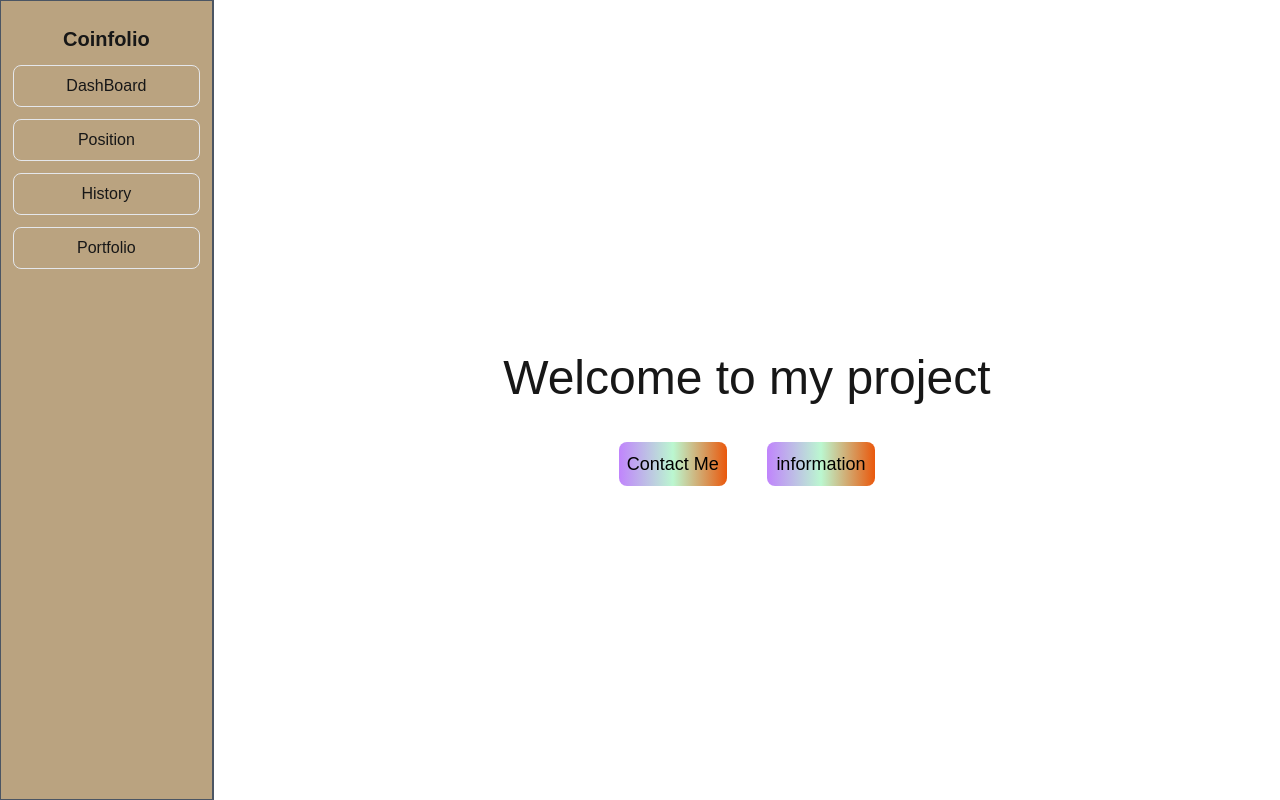
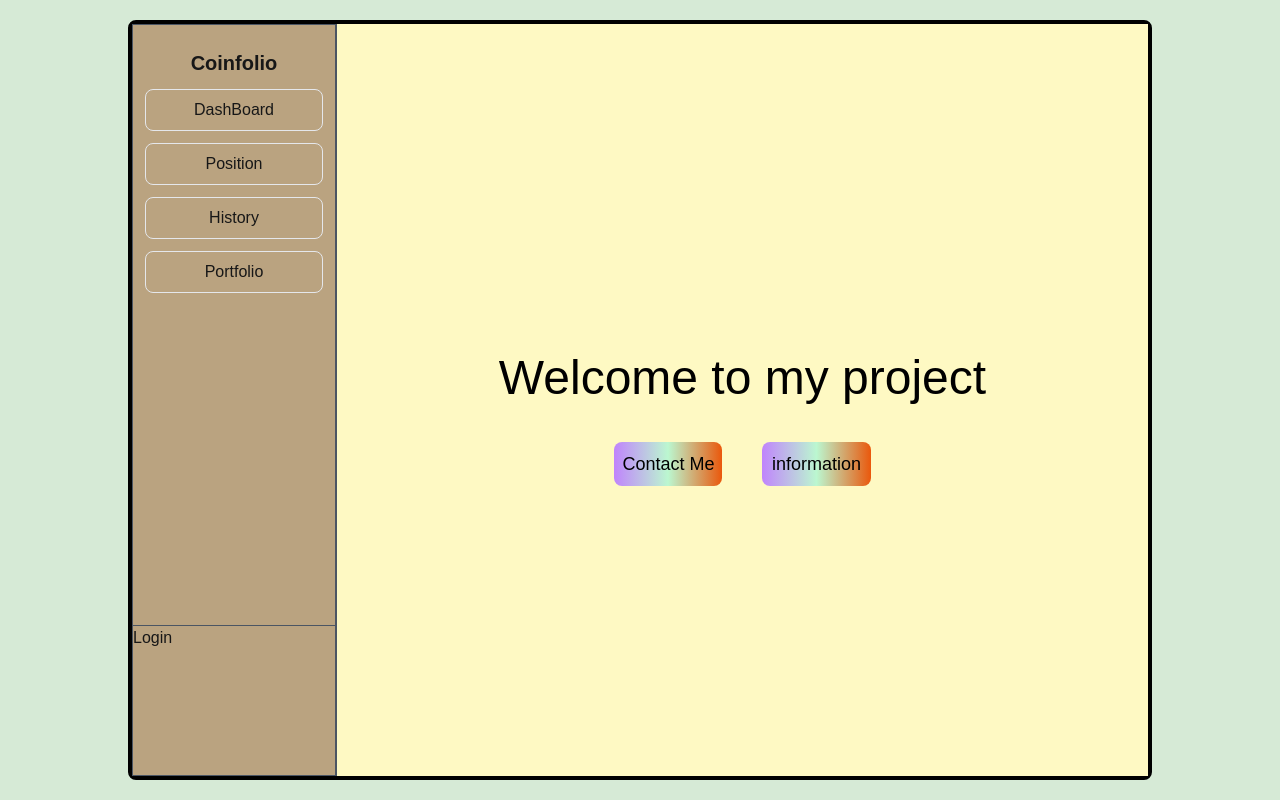
Before and after one commit to party1168/Cryptofu, a Next.js app: page / in a window 1280 px wide. Built offline with nearby package versions, Linux system fonts and the light colour scheme.

Commit message:
style: 修改頁面呈現方式

```diff
--- a/app/components/navbar.tsx
+++ b/app/components/navbar.tsx
@@ -1,11 +1,12 @@
-import Link from "next/link"
-function Navbar(){
-    return(
-        <nav className="border border-r-2 border-gray-600 w-64 bg-[#baa380] h-screen">
+import Link from "next/link";
+function Navbar() {
+  return (
+    <nav className="border border-r-2 border-gray-600 w-64 bg-[#baa380] h-full flex flex-col justify-between">
+      <div>
         <div className="font-bold text-xl text-center mt-6">
           <h1>Coinfolio</h1>
         </div>
-            <div className="">
+        <div className="flex-grow-0 h-4/5">
           <ul className="">
             <li className="cursor-pointer rounded-lg m-3 p-2 border border-b text-center">
               <Link href="/dashboard">DashBoard</Link>
@@ -21,8 +22,14 @@ function Navbar(){
             </li>
           </ul>
         </div>
+      </div>
+      <div className="border-t  border-gray-600 flex-grow-0 h-1/5">
+            <button>
+                Login
+            </button>
+      </div>
     </nav>
-    )
+  );
 }
 
-export default Navbar
+export default Navbar;
--- a/app/layout.tsx
+++ b/app/layout.tsx
@@ -16,7 +16,8 @@ const geistMono = localFont({
 
 export const metadata: Metadata = {
   title: "Coinfolio",
-  description: "Coinfolio is an open-source website designed for cryptocurrencies investor.",
+  description:
+    "Coinfolio is an open-source website designed for cryptocurrencies investor.",
 };
 
 export default function RootLayout({
@@ -27,12 +28,14 @@ export default function RootLayout({
   return (
     <html lang="en">
       <body
-        className={`${geistSans.variable} ${geistMono.variable} flex antialiased`}
+        className={`${geistSans.variable} ${geistMono.variable} bg-[#D6EAD6] flex justify-center items-center h-screen`}
       >
-        <Navbar></Navbar>
-        <main className="w-full h-screen">
-          {children}
-        </main>
+          <div className="flex rounded-lg justify-center h-[95%] w-4/5 border-black border-4 ">
+            <Navbar></Navbar>
+            <main className="flex-grow w-full h-full bg-yellow-100 overflow-auto">
+              {children}
+            </main>
+          </div>
       </body>
     </html>
   );
--- a/app/page.tsx
+++ b/app/page.tsx
@@ -1,7 +1,7 @@
 export default function Home() {
   return (
-    <div className="flex flex-col justify-center h-screen items-center">
-      <h1 className="mt-10 pb-10 text-5xl">Welcome to my project</h1>
+    <div className="flex flex-col justify-center h-full items-center">
+      <h1 className="mt-10 pb-10 text-5xl text-black">Welcome to my project</h1>
       <div className="grid grid-cols-2 gap-10 text-black">
         <button className="bg-gradient-to-r from-purple-400 via-green-200 to-orange-600 rounded-lg text-lg p-2">
           Contact Me
```
Lines whose indentation alone changed are shown as unchanged.
